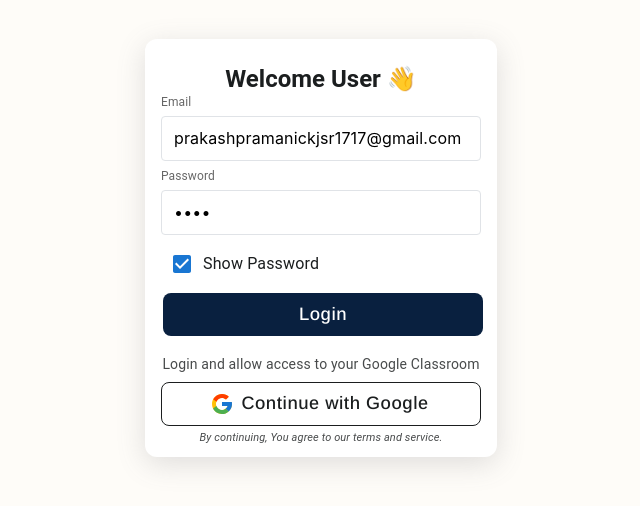
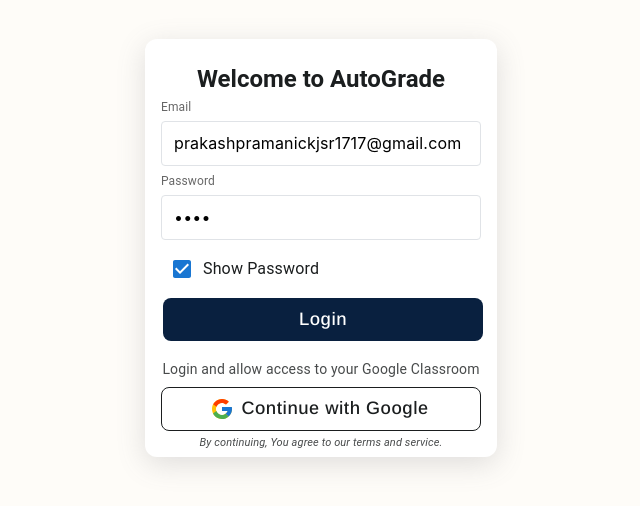
Before and after one commit to raazseth/Auto-Grade-Frontend, a React (Vite) app: page / in a window 1280 px wide. Shown: the part 152-658 px from the top of the page, without its empty margins (319-959 px from the left). Built offline with nearby package versions, Linux system fonts and the light colour scheme; a web font is replaced by a local one.

Commit message:
Minor Updates UI

```diff
--- a/src/Components/AssignmentCard.tsx
+++ b/src/Components/AssignmentCard.tsx
@@ -49,6 +49,7 @@
 
       if (res) {
         setGrade(res?.gradedStudents || []);
+        setIsGrade(true);
       }
     } catch (error) {
       setGrade(null);
--- a/src/Layout/Footer.tsx
+++ b/src/Layout/Footer.tsx
@@ -27,11 +27,11 @@
       label: "Home",
       path: "/",
     },
-    {
-      icon: <FaSearch size={ICON_SIZE} color={ICON_COLOR} />,
-      label: "Search",
-      path: "/search",
-    },
+    // {
+    //   icon: <FaSearch size={ICON_SIZE} color={ICON_COLOR} />,
+    //   label: "Search",
+    //   path: "/search",
+    // },
     {
       icon: <FaChalkboardTeacher size={ICON_SIZE} color={ICON_COLOR} />,
       label: "Classes",
--- a/src/Layout/Styles/Footer.css
+++ b/src/Layout/Styles/Footer.css
@@ -5,7 +5,7 @@
   transform: translateX(-50%);
   display: flex;
   justify-content: space-around;
-  width: 38%;
+  width: 36%;
   border-radius: .6rem;
   z-index: 1000;
   background-color: var(--white);
--- a/src/Pages/Auth/Auth.tsx
+++ b/src/Pages/Auth/Auth.tsx
@@ -55,8 +55,8 @@
   return (
     <Box className="Auth">
       <Box className="Auth-Box">
-        <Text variant="h5" sx={{ fontWeight: 600, color: "#333" }}>
-          Welcome User 👋
+        <Text variant="h5" sx={{ marginBottom: "5px", fontWeight: 600, color: "#333" }}>
+          Welcome to AutoGrade
         </Text>
         <Box>
           <Input
```
